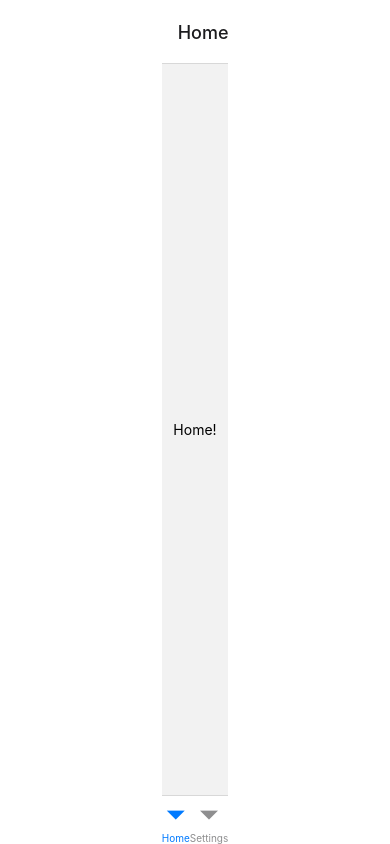
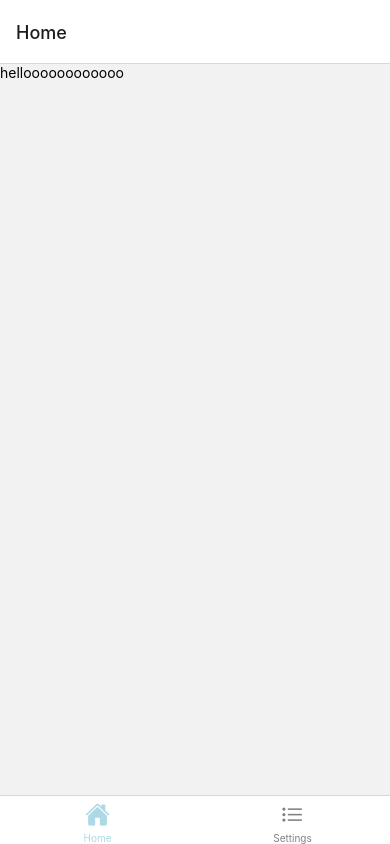
Before and after one commit to Chelmid/React-native-cards, a React Native app: screen /Home in a window 390 px wide. Built offline with nearby package versions, Linux system fonts and the light colour scheme; what expo-web-browser would draw is missing.

Commit message:
menubar ok

```diff
--- a/client/screens/HomeScreen.js
+++ b/client/screens/HomeScreen.js
@@ -1,36 +1,11 @@
-import { StyleSheet, Text, View} from 'react-native';
-import { NavigationContainer } from '@react-navigation/native';
-import { createBottomTabNavigator } from '@react-navigation/bottom-tabs';
+import * as React from 'react';
+import { Text, View, StyleSheet } from 'react-native';
 
 export default function HomeScreen() {
-
-  function Home() {
-    return (
-      <View style={{ flex: 1, justifyContent: 'center', alignItems: 'center' }}>
-        <Text>Home!</Text>
-      </View>
-    );
-  }
-
-  function SettingsScreen() {
-    return (
-      <View style={{ flex: 1, justifyContent: 'center', alignItems: 'center' }}>
-        <Text>Settings!</Text>
-      </View>
-    );
-  }
-
-  const Tab = createBottomTabNavigator();
-
   return (
-
-      <NavigationContainer>
-      <Tab.Navigator>
-        <Tab.Screen name="Home" component={Home} />
-        <Tab.Screen name="Settings" component={SettingsScreen} />
-      </Tab.Navigator>
-    </NavigationContainer>
-
+    <View>
+      <Text>helloooooooooooo</Text>
+    </View>
   );
 }
 
--- a/client/screens/MenuBar.js
+++ b/client/screens/MenuBar.js
@@ -1,39 +1,48 @@
-import { StyleSheet, Text, View} from 'react-native';
-import { NavigationContainer } from '@react-navigation/native';
-import { createNativeStackNavigator } from '@react-navigation/native-stack';
 import { createBottomTabNavigator } from '@react-navigation/bottom-tabs';
+import { Text, View, StyleSheet } from 'react-native';
+import HomeScreen from './HomeScreen';
+import Ionicons from 'react-native-vector-icons/Ionicons';
 
-const HomeStack = createNativeStackNavigator();
-
-export default function HomeScreen() {
-
-    function HomeStackScreen() {
-        return (
-          <HomeStack.Navigator>
-            <HomeStack.Screen name="Home" component={HomeScreen} />
-            <HomeStack.Screen name="Details" component={DetailsScreen} />
-          </HomeStack.Navigator>
-        );
-      }
-
+function SettingsScreen() {
   return (
-    <View style={styles.container}>
-      <Text>hello</Text>
-      <NavigationContainer>
-      <Tab.Navigator>
-        <Tab.Screen name="Home" component={HomeStackScreen} />
-        <Tab.Screen name="Settings" component={SettingsStackScreen} />
-      </Tab.Navigator>
-    </NavigationContainer>
+    <View>
+      <Text>Settings!</Text>
     </View>
   );
 }
 
+const Tab = createBottomTabNavigator();
+
+export default function MenuBar() {
+  return (
+    <Tab.Navigator
+      screenOptions={({ route }) => ({
+          tabBarIcon: ({ focused, color, size }) => {
+            let iconName;
+
+            if (route.name === 'Home') {
+              iconName = focused
+                ? 'ios-home'
+                : 'ios-home';
+            } else if (route.name === 'Settings') {
+              iconName = focused ? 'ios-list' : 'ios-list-outline';
+            }
+
+            // You can return any component that you like here!
+            return <Ionicons name={iconName} size={size} color={color} />;
+          },
+          tabBarActiveTintColor: 'lightblue',
+          tabBarInactiveTintColor: 'gray',
+        })}
+      >
+      <Tab.Screen name="Home" component={HomeScreen} style={styles.MenuBar}/>
+      <Tab.Screen name="Settings" component={SettingsScreen} />
+    </Tab.Navigator>
+  );
+}
+
 const styles = StyleSheet.create({
-  container: {
-    flex: 1,
-    backgroundColor: '#fff',
-    alignItems: 'center',
-    justifyContent: 'center',
+  MenuBar : {
+    backGroundColor : "grey"
   }
 });
--- a/client/screens/SignInScreen.js
+++ b/client/screens/SignInScreen.js
@@ -6,6 +6,7 @@ import { useState } from 'react';
 import HomeScreen from './HomeScreen'
 import { NavigationContainer } from '@react-navigation/native';
 import { createNativeStackNavigator } from '@react-navigation/native-stack';
+import MenuBar from './MenuBar';
 
 const Stack = createNativeStackNavigator();
 
@@ -19,7 +20,7 @@ export default function SignInScreen() {
 
   console.log(userConnexion)
   return (
-    <View style={styles.container}>
+    <View style={styles.parantTagStyle}>
       {Object.values(userConnexion).length <= 0
       ?
       <View>
@@ -29,20 +30,30 @@ export default function SignInScreen() {
         <FacebookAuth/>
       </View>
       :
-      <HomeScreen />
+      <View style={styles.parantTagStyle}>
+        <NavigationContainer>
+          <MenuBar />
+        </NavigationContainer>
+      </View>
       }
     </View>
   );
 }
 
 const styles = StyleSheet.create({
-  container: {
-    flex: 1,
-    backgroundColor: '#fff',
-    alignItems: 'center',
-    justifyContent: 'center',
+  parantTagStyle: {
+    left: 0,
+    bottom: 0,
+    right: 0,
+    flex:1
   },
-  center : {
-    textAlign : "center"
+  footerTagStyle: {
+    position: 'absolute',
+    left: 0,
+    bottom: 0,
+    right: 0,
+  },
+  MenuBar : {
+    backGroundColor : "grey"
   }
 });
```
